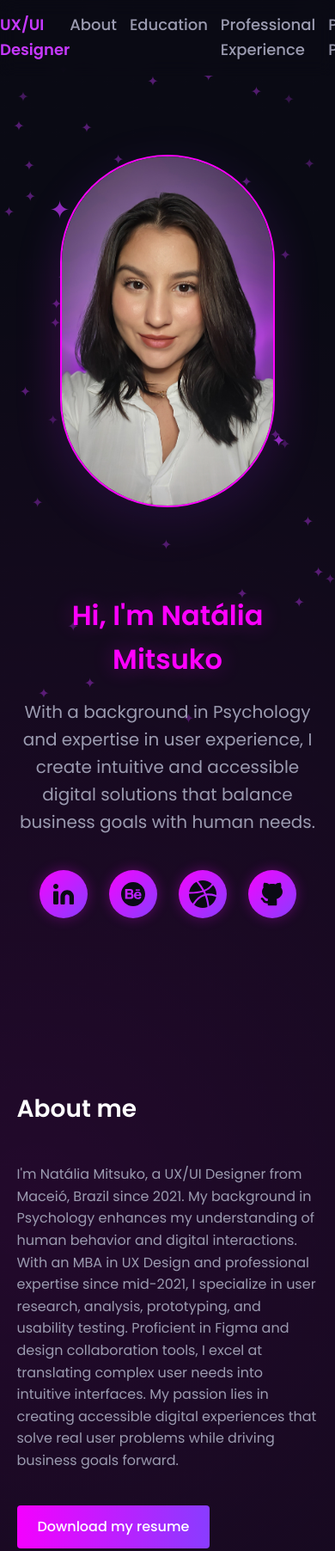
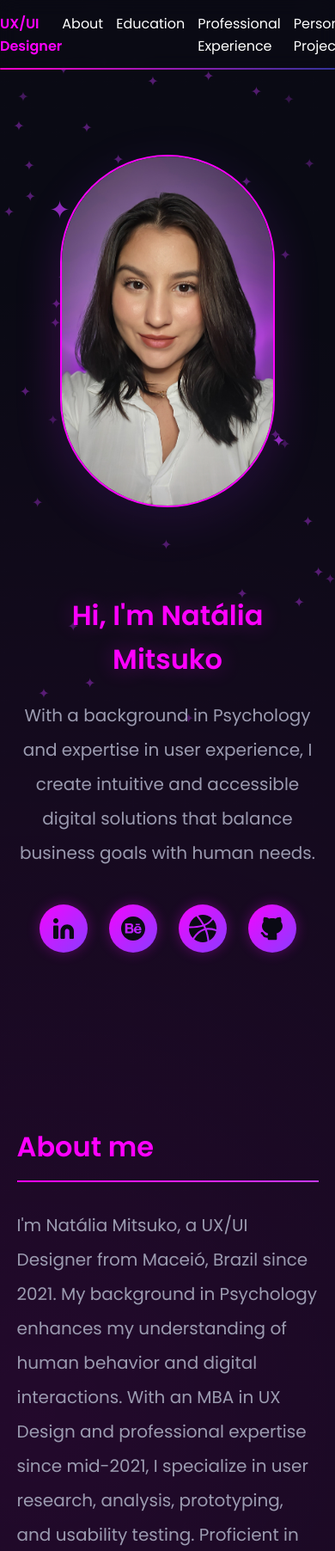
Before and after one commit to NatyMitsuko/portfolio, a plain HTML site: page index.html in a window 390 px wide. Shown: the top 1804 px of the page at 86% size. Drawn offline with Linux system fonts and the light colour scheme.

Commit message:
Adiciona novo ícone SVG de download e atualiza o botão de download do currículo no componente 'about.html', melhorando a estética e a funcionalidade. Também ajusta estilos CSS para os elementos de texto e botões, garantindo uma apresentação mais coesa e responsiva.

```diff
--- a/components/about.html
+++ b/components/about.html
@@ -1,11 +1,16 @@
 <section id="about" class="about">
     <div class="container">
         <div class="about-content">
-            <h2>About me</h2>
+            <div class="about-header">
+                <h2>About me</h2>
+            </div>
             <p>I'm Natália Mitsuko, a UX/UI Designer from Maceió, Brazil since 2021. My background in Psychology enhances my understanding of human behavior and digital interactions. With an MBA in UX Design and professional expertise since mid-2021, I specialize in user research, analysis, prototyping, and usability testing.
                 Proficient in Figma and design collaboration tools, I excel at translating complex user needs into intuitive interfaces. My passion lies in creating accessible digital experiences that solve real user problems while driving business goals forward.</p>
             <div class="resume-button">
-                <a href="#" class="btn">Download my resume</a>
+                <button href="#" class="btn btn-outline" style="text-decoration: none;">
+                    <img src="./Assets/cloud_download.svg" alt="Download" style="width: 24px; height: 24px;">
+                    Download my resume
+                </button>
             </div>
         </div>
 
--- a/css/styles.css
+++ b/css/styles.css
@@ -57,6 +57,9 @@ h3 {
 p {
     margin-bottom: 20px;
     color: #9B9BB0;
+    font-size: 20px;
+    font-weight: 400;
+    line-height: 200%;
 }
 
 a {
@@ -88,7 +91,6 @@ section {
 .btn:hover {
     transform: translateY(-2px);
     box-shadow: 0 4px 15px rgba(244, 5, 255, 0.3);
-    color: var(--white);
 }
 
 /* Header */
@@ -111,8 +113,8 @@ header .container {
 
 .logo {
     font-weight: 600;
-    font-size: 18px;
-    color: var(--primary-color-dark);
+    font-size: 16px;
+    color: var(--primary-color);
 }
 
 nav ul {
@@ -122,14 +124,14 @@ nav ul {
 }
 
 nav ul li a {
-    color: var(--text-color);
-    font-weight: 500;
-    font-size: 18px;
+    color: var(--white);
+    font-weight: 400;
+    font-size: 16px;
     transition: color 0.3s ease;
 }
 
 nav ul li a:hover {
-    color: var(--white);
+    color: var(--primary-color-dark);
 }
 
 /* Hero Section */
@@ -153,7 +155,8 @@ nav ul li a:hover {
 }
 
 .hero-content p {
-    font-size: 24px;
+    font-size: 20px;
+    font-weight: 400;
     max-width: 685px;
     margin-bottom: 40px;
     color: #9B9BB0;
@@ -245,10 +248,30 @@ nav ul li a:hover {
 }
 
 .about-content p {
-    max-width: 800px;
     margin-bottom: 40px;
     color: #9B9BB0;
+    font-size: 20px;
+    font-weight: 400;
 }
+
+.about-content h2 {
+    font-size: 32px;
+    color: var(--primary-color);
+    position: relative;
+    padding-bottom: 15px;
+    margin-bottom: 30px;
+}
+
+.about-content h2::after {
+    content: '';
+    position: absolute;
+    bottom: 0;
+    left: 0;
+    width: 100%;
+    height: 1.5px;
+    background: linear-gradient(to right, var(--primary-color), var(--primary-color-dark));
+}
+
 
 .resume-button {
     margin-top: 30px;
@@ -465,6 +488,7 @@ nav ul li a:hover {
 
     .hero-content p {
         font-size: 20px;
+        font-weight: 400;
         color: #9B9BB0;
     }
 
@@ -575,3 +599,46 @@ nav ul li a:hover {
 section {
     animation: fadeIn 0.8s ease forwards;
 }
+
+.main-header {
+    position: fixed;
+    top: 0;
+    left: 0;
+    width: 100%;
+    z-index: 1000;
+    background-color: rgba(10, 10, 20, 0.9);
+    backdrop-filter: blur(10px);
+}
+
+.main-header::after {
+    content: "";
+    position: absolute;
+    left: 0;
+    bottom: 0;
+    width: 100%;
+    height: 2px;
+    background: linear-gradient(90deg, #ff00cc, #333399);
+    border-radius: 2px;
+    pointer-events: none;
+}
+
+.btn-outline {
+    background: transparent;
+    border: 2px solid var(--primary-color-dark);
+    color: var(--primary-color-dark);
+    border-radius: 50px;
+    display: inline-flex;
+    align-items: center;
+    justify-content: center;
+    gap: 8px;
+}
+
+.btn-outline svg {
+    width: 20px;
+    height: 20px;
+    transition: transform 0.3s ease;
+}
+
+.btn-outline:hover svg {
+    transform: translateY(2px);
+}
```
Also changed, not shown: Assets/cloud_download.svg (added).
